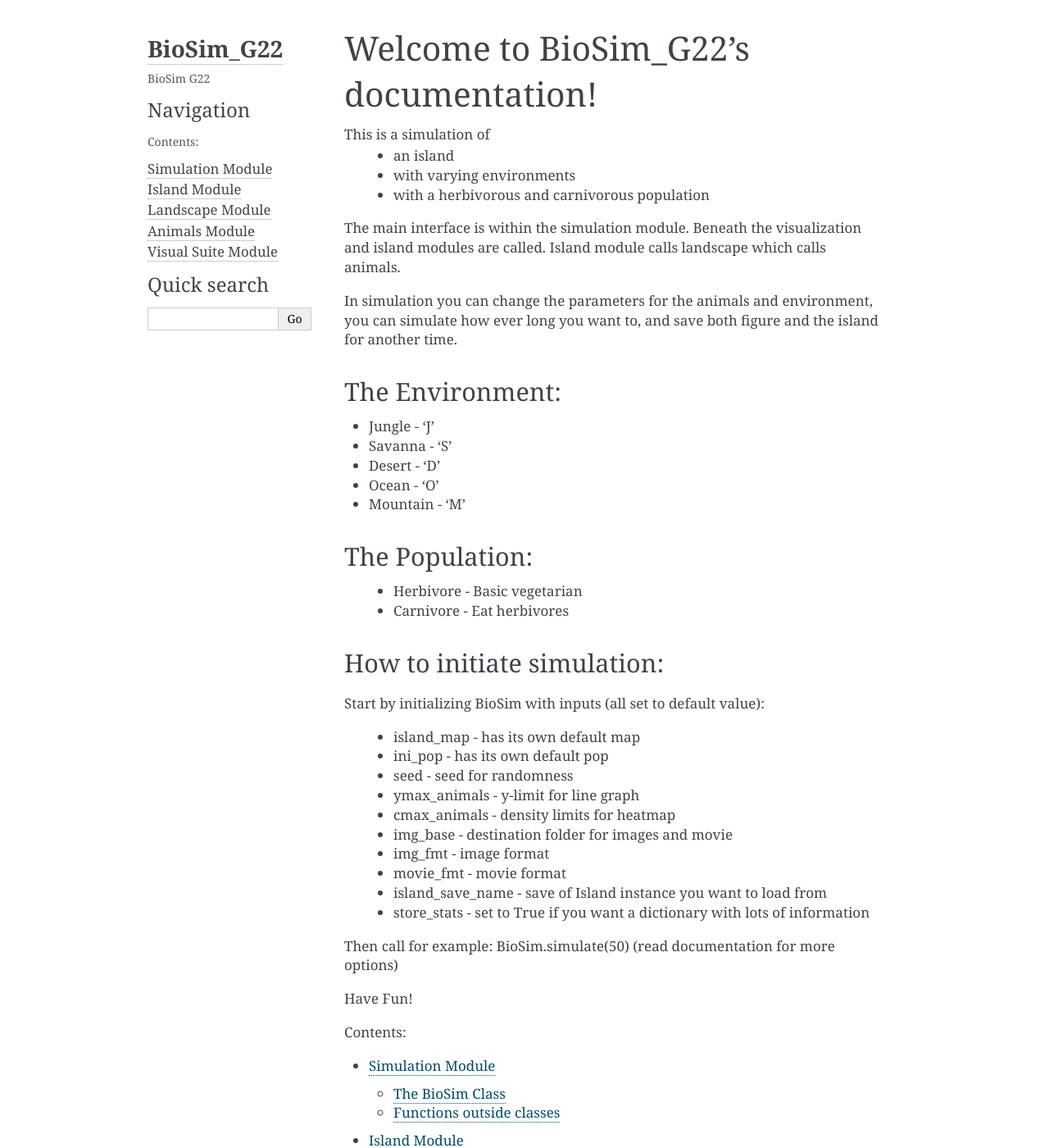
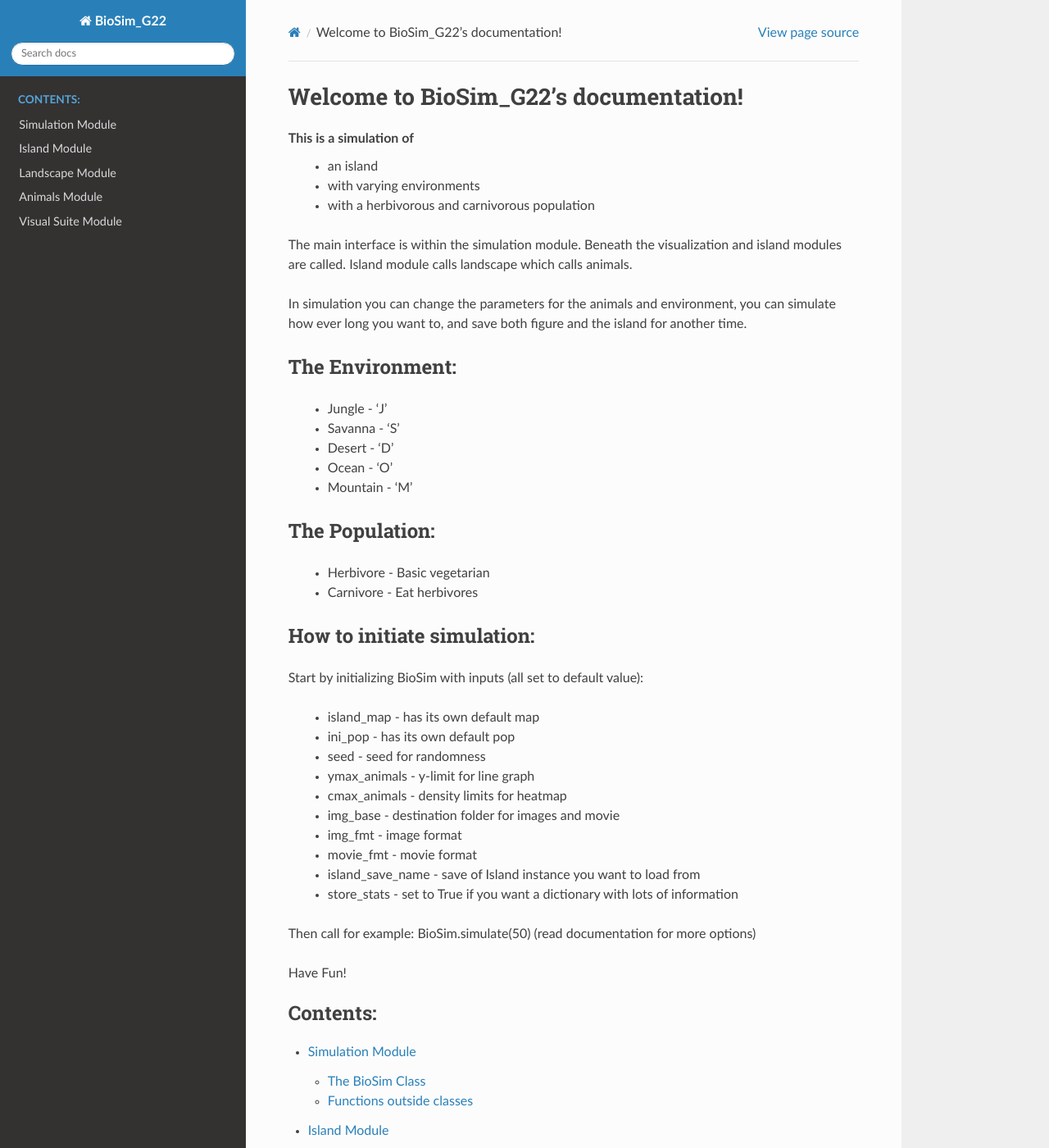
Before and after one commit to jkorsvik/BioSim_G22_jkorsvik_petterho, a Sphinx documentation site: the page built from doc/index.rst, in a window 1280 px wide and 1400 px high. Shown: the whole window at 82% size. Built offline with Sphinx 7.4.7 and the Read the Docs theme 2.0.0, drawn with Linux system fonts in a browser that asks for light colours; some of the changed text lies outside the part shown.

Commit message:
Change theme, testing with read the docs

```diff
--- a/doc/conf.py
+++ b/doc/conf.py
@@ -86,8 +86,8 @@ pygments_style = 'sphinx'
 # The theme to use for HTML and HTML Help pages.  See the documentation for
 # a list of builtin themes.
 #
-#html_theme = "sphinx_rtd_theme"
-html_theme = "alabaster"
+html_theme = "sphinx_rtd_theme"
+#html_theme = "alabaster"
 
 # Theme options are theme-specific and customize the look and feel of a theme
 # further.  For a list of options available for each theme, see the
```
Also changed, not shown: doc/index.rst (+5 -5 lines).
